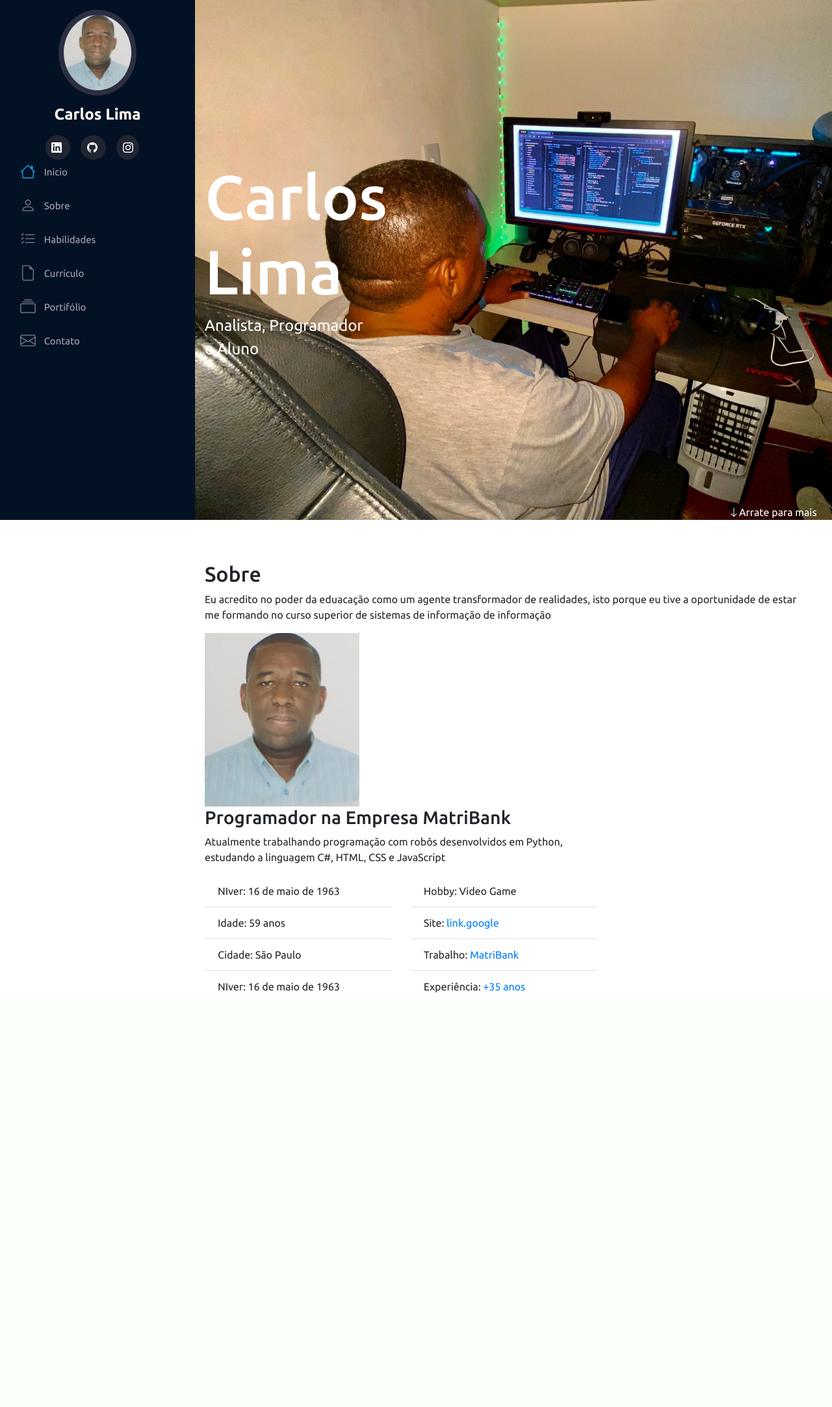
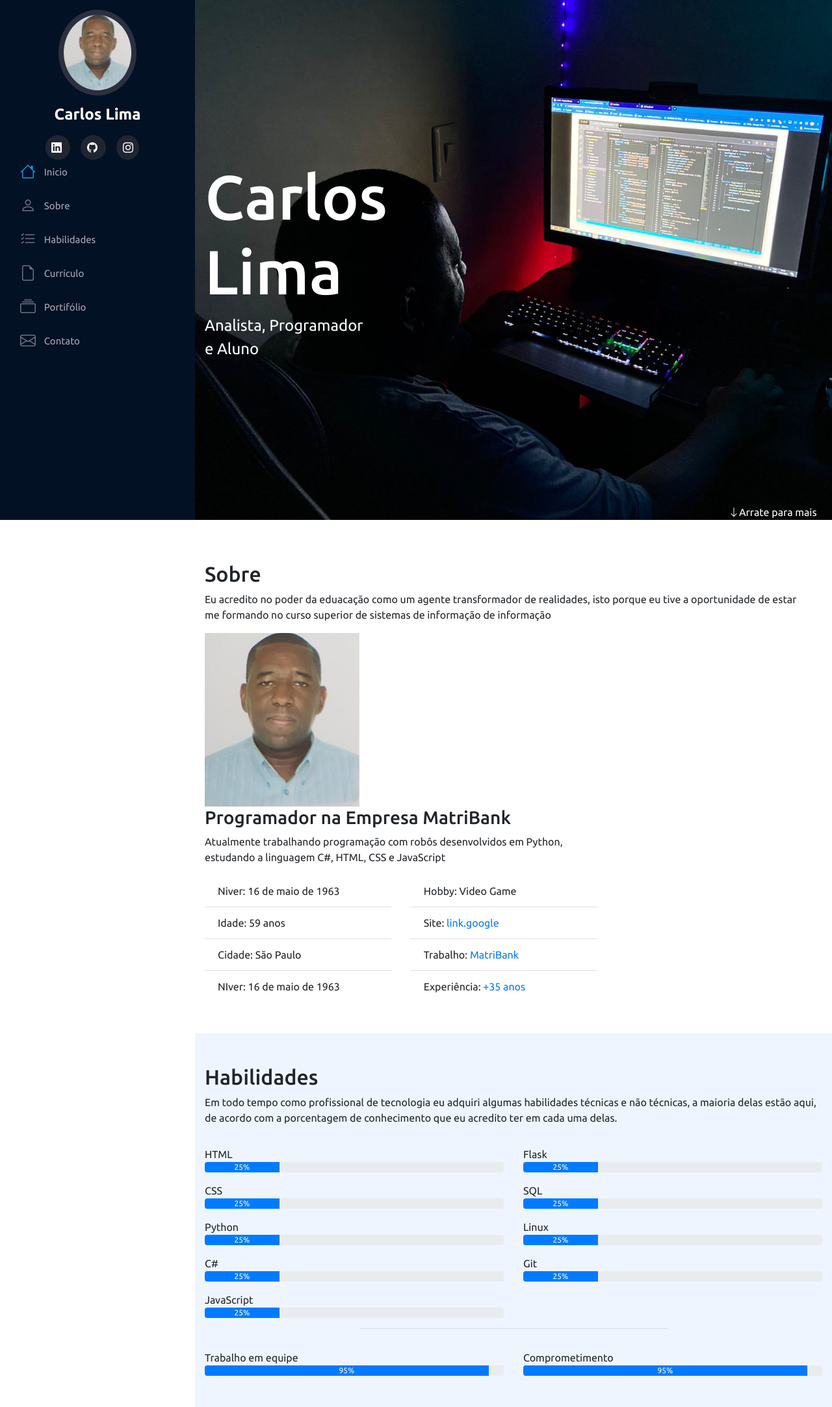
Before and after one commit to caalli/Projeto_Portfolio, a Flask app: page / in a window 1280 px wide. Shown: the whole page at 65% size. Before the commit the page ends 1527 px from the top, so only its background shows below. Run offline with Flask 2, Linux system fonts and the light colour scheme; some libraries are stand-ins or nearby versions.

Commit message:
Atualizações 21/02/2023

```diff
--- a/static/script.js
+++ b/static/script.js
@@ -10,3 +10,19 @@ menuMobile.addEventListener("click", () => {
   body.classList.toggle("menu-nave-active");
 
 });
+
+
+/* Fecha o menu quando clicar em algum item e muda o icone para list */
+
+const navItem = document.querySelectorAll(".nav-item");
+
+navItem.forEach((item) => {
+
+  item.addEventListener("click", () => {
+    if (body.classList.contains("menu-nave-active")) {
+      body.classList.remove("menu-nave-active")
+      menuMobile.classList.replace("bi-x", "bi-list");
+
+    }
+})
+})
--- a/static/style.css
+++ b/static/style.css
@@ -100,7 +100,7 @@ html, body{
 
 section#inicio {
 
-    background-image: url("./img/01bf1060-9a88-4585-9930-077e9fad32fb.jfif");
+    background-image: url("./img/bannerPortifolio.jpeg");
     background-repeat: no-repeat;
     background-size: cover;
     background-attachment: fixed;
@@ -205,3 +205,8 @@ background-color: #fff;
         background-color: #252c90;
         border-radius: 10%;
 }
+
+.section-bg{
+
+    background-color: #eff5ff;
+}
--- a/templates/index.html
+++ b/templates/index.html
@@ -45,11 +45,11 @@
                 </li>
 
                 <li class="nav-item">
-                  <a class="nav-link" href="#sobre"><i class = "bi bi-person"></i>Sobre</a>
+                  <a class="nav-link" href="#sobre"><i class ="bi bi-person"></i>Sobre</a>
                 </li>
 
                 <li class="nav-item">
-                    <a class="nav-link" href="#"><i class = "bi bi-list-check"></i>Habilidades</a>
+                    <a class="nav-link" href="#habilidades"><i class ="bi bi-list-check"></i>Habilidades</a>
                 </li>
 
                 <li class="nav-item">
@@ -81,7 +81,7 @@
             </div>
 
             <div class="col-md-7 d-flex justify-content-end
-            align-items-end">
+align-items-end">
                 <div id = "arraste" class = "d-flex aligh-items-center">
                     <i class = "bi bi-arrow-down text-white pe-2 fs-2"
                     aria-hidden = "true"></i>
@@ -114,7 +114,7 @@
                             <div class="col-md-6">
                                 <ul class="list-group list-group-flush fs-5">
                                     <li class="list-group-item">
-                                       NIver: <span class="fw-lighter">16 de maio de 1963</span>
+                                       Niver: <span class="fw-lighter">16 de maio de 1963</span>
                                     </li>
                                     <li class="list-group-item">
                                         Idade: <span class="fw-lighter">59 anos</span>
@@ -151,6 +151,108 @@
 
         </section>
 
+        <section class="mt-5 section-bg" id="habilidades">
+            <div class="container pb-5">
+                <h2 class='pt-5'>Habilidades</h2>
+                <p>Em todo tempo como profissional de tecnologia eu adquiri algumas
+                    habilidades técnicas e não técnicas,
+                    a maioria delas estão aqui, de acordo com a porcentagem de
+                    conhecimento que eu acredito ter em cada
+                    uma delas.</p>
+
+                    <div class="row">
+                        <div class="col-md-6">
+                            <p class='mt-3 mb-0'>HTML</p>
+                            <div class="progress">
+                                <div class="progress-bar" role="progressbar" style="width:25%";
+                                aria-valuenow="25" aria-valuemin="0"; aria-valuemax="100">25%</div>
+                                    <span class="sr-only">0%</span>
+                                </div>
+                                <p class='mt-3 mb-0'>CSS</p>
+                            <div class="progress">
+                                <div class="progress-bar" role="progressbar" style="width:25%";
+                                aria-valuenow="25" aria-valuemin="0"; aria-valuemax="100">25%</div>
+                                    <span class="sr-only">0%</span>
+                                </div>
+                                <p class='mt-3 mb-0'>Python</p>
+                            <div class="progress">
+                                <div class="progress-bar" role="progressbar" style="width:25%";
+                                aria-valuenow="25" aria-valuemin="0"; aria-valuemax="100">25%</div>
+                                    <span class="sr-only">0%</span>
+                                </div>
+                                <p class='mt-3 mb-0'>C#</p>
+                            <div class="progress">
+                                <div class="progress-bar" role="progressbar" style="width:25%";
+                                aria-valuenow="25" aria-valuemin="0"; aria-valuemax="100">25%</div>
+                                    <span class="sr-only">0%</span>
+                                </div>
+                                <p class='mt-3 mb-0'>JavaScript</p>
+                            <div class="progress">
+                                <div class="progress-bar" role="progressbar" style="width:25%";
+                                aria-valuenow="25" aria-valuemin="0"; aria-valuemax="100">25%</div>
+                                    <span class="sr-only">0%</span>
+                                </div>
+
+
+                        </div>
+
+                        <div class="col-md-6">
+                            <p class='mt-3 mb-0'>Flask</p>
+                            <div class="progress">
+                                <div class="progress-bar" role="progressbar" style="width:25%";
+                                aria-valuenow="25" aria-valuemin="0"; aria-valuemax="100">25%</div>
+                                    <span class="sr-only">0%</span>
+                                </div>
+                                <p class='mt-3 mb-0'>SQL</p>
+                            <div class="progress">
+                                <div class="progress-bar" role="progressbar" style="width:25%";
+                                aria-valuenow="25" aria-valuemin="0"; aria-valuemax="100">25%</div>
+                                    <span class="sr-only">0%</span>
+                                </div>
+                                <p class='mt-3 mb-0'>Linux</p>
+                            <div class="progress">
+                                <div class="progress-bar" role="progressbar" style="width:25%";
+                                aria-valuenow="25" aria-valuemin="0"; aria-valuemax="100">25%</div>
+                                    <span class="sr-only">0%</span>
+                                </div>
+                                <p class='mt-3 mb-0'>Git</p>
+                                <div class="progress">
+                                    <div class="progress-bar" role="progressbar" style="width:25%";
+                                    aria-valuenow="25" aria-valuemin="0"; aria-valuemax="100">25%</div>
+                                        <span class="sr-only">0%</span>
+                                    </div>
+
+                        </div>
+                    </div>
+
+                    <hr class='w-50' me-auto ms-auto>
+                    <div class="row">
+                        <div class="col-md-6">
+                            <p class="mt-3 mb-0">Trabalho em equipe</p>
+                            <div class="progress">
+                                <div class="progress-bar" data-anime="left"
+                                role="progressbar" style="width:95%;"
+                                aria-valuenow="95" aria-valuemin="0" aria-valuemax="100">95%</div>
+                                <span class="sr-only">0%</span>
+                            </div>
+
+                        </div>
+                        <div class="col-md-6">
+                            <p class="mt-3 mb-0">Comprometimento</p>
+                            <div class="progress">
+                                <div class="progress-bar" data-anime="left"
+                                role="progressbar" style="width:95%;"
+                                aria-valuenow="95" aria-valuemin="0" aria-valuemax="100">95%</div>
+                                <span class="sr-only">0%</span>
+                            </div>
+
+
+                        </div>
+                    </div>
+
+            </div>
+        </section>
+
     </main>
 
     <script src="../static/bootstrap/js/bootstrap.bundle.min.js"></script>
```
Also changed, not shown: static/img/Carlinhos.jpg (added), static/img/Foto_SPtrans.jpg (added).
